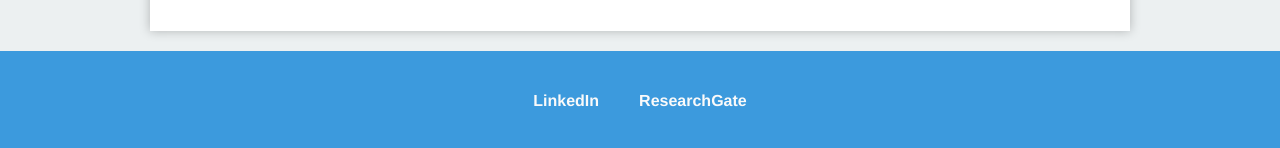
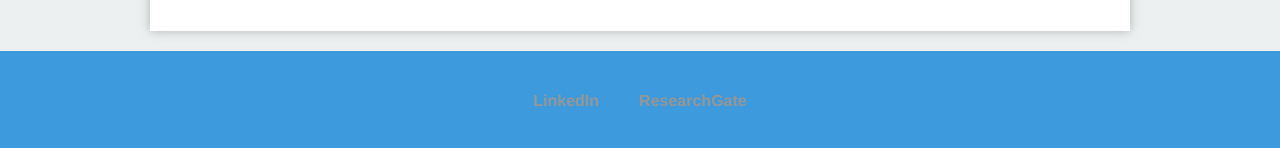
Before and after one commit to dmtveit/dmtveit.github.io, a Jekyll site: the page built from index.html, in a window 1280 px wide. Shown: the part 2312-2460 px from the top of the page. Built offline with Jekyll 4.4.1, drawn with Linux system fonts in a browser that asks for light colours.

Commit message:
fix link color

```diff
--- a/_layouts/default.html
+++ b/_layouts/default.html
@@ -21,11 +21,11 @@
 			<div id="sticky-header">
 				<nav>
 					<ul>
-						<li><a href="/">Home</a></li>
-						<li><a href="/resume">Résumé</a></li>
-						<li><a href="/publications">Publications</a></li>
-						<li><a href="/projects">Projects</a></li>
-						<li><a href="/contact">Contact</a></li>
+						<li><a class="navlink" href="/">Home</a></li>
+						<li><a class="navlink" href="/resume">Résumé</a></li>
+						<li><a class="navlink" href="/publications">Publications</a></li>
+						<li><a class="navlink" href="/projects">Projects</a></li>
+						<li><a class="navlink" href="/contact">Contact</a></li>
 					</ul>
 				</nav>
 			</div>
--- a/css/main.css
+++ b/css/main.css
@@ -6,8 +6,9 @@
     --font-size-normal: 1rem;
     --font-size-small: 0.75rem;
     /* color */
-    --color-link: rgb(250, 250, 250);
     --color-text: rgb(50, 50, 50);
+    --color-header-text: rgb(250, 250, 250);
+    --color-link: rgb(150, 150, 150);
     --color-separator: #d5d5d5;
     --color-body-background: #ecf0f1;
     --color-header-background: hsl(205, 70%, 60%);
@@ -144,7 +145,7 @@
     position: absolute;
     bottom: 0;
     right: 0;
-    color: var(--color-link);
+    color: var(--color-header-text);
 }
 
 /* main */
@@ -184,3 +185,6 @@
 a:hover {
     text-decoration: underline;
 }
+.navlink {
+    color: var(--color-header-text);
+}
```
